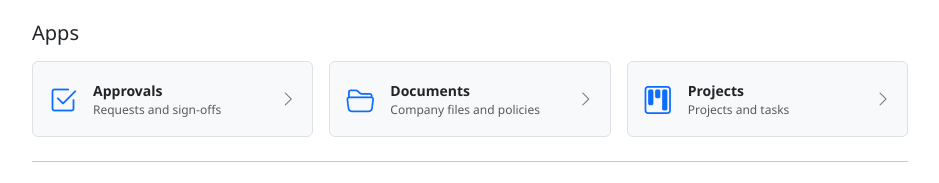
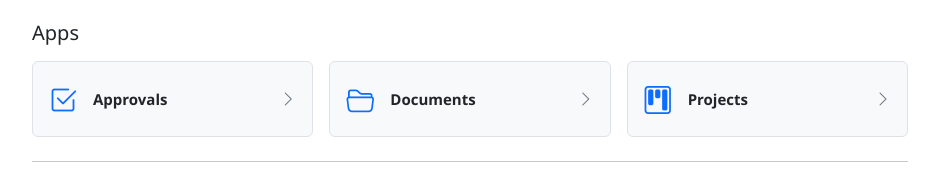
Before and after one commit to Esad-Services-Group/Esad-Services-Group.github.io, a plain HTML site: page index.html in a window 1280 px wide. Shown: the part 92-275 px from the top of the page, without its empty margins (170-1109 px from the left). Drawn offline with nearby package versions, Linux system fonts and the light colour scheme.

Commit message:
Update index.html

```diff
--- a/index.html
+++ b/index.html
@@ -1,5 +1,6 @@
 <!doctype html>
 <meta charset="utf-8">
+<!-- HTML for ESAD Portal (homepage) -->
 <title>ESAD Portal</title>
 <link rel="icon" type="image/png" href="https://esadservices.com/wp-content/uploads/2025/02/EsadLogowithouttext-01.png">
 <meta name="viewport" content="width=device-width, initial-scale=1">
@@ -26,9 +27,9 @@
 (function () {
   // ===== EDIT HERE =====
   const APPS = [
-    { name: "Approvals", sub: "Requests and sign-offs",     icon: "bi-check2-square", href: "approvals.html" },
-    { name: "Documents", sub: "Company files and policies", icon: "bi-folder2-open",  href: "documents.html" },
-    { name: "Projects",  sub: "Projects and tasks",         icon: "bi-kanban",        href: "projects.html" },
+    { name: "Approvals", icon: "bi-check2-square", href: "approvals.html" },
+    { name: "Documents", icon: "bi-folder2-open",  href: "documents.html" },
+    { name: "Projects",  icon: "bi-kanban",        href: "project-management.html" },
   ];
   const LINKS = [
     { name: "Outlook",    icon: "bi-envelope",        href: "https://outlook.office.com/mail/" },
@@ -45,10 +46,7 @@
       <a href="${esc(a.href)}" class="card h-100 bg-light border text-decoration-none text-reset">
         <div class="card-body p-3 d-flex align-items-center gap-3">
           <i class="bi ${esc(a.icon)} fs-3 text-primary"></i>
-          <div>
-            <p class="fw-semibold mb-0" style="font-size: 14px;">${esc(a.name)}</p>
-            <p class="text-muted mb-0" style="font-size: 12px;">${esc(a.sub)}</p>
-          </div>
+          <span class="fw-semibold" style="font-size: 15px;">${esc(a.name)}</span>
           <i class="bi bi-chevron-right text-secondary ms-auto"></i>
         </div>
       </a>
```
